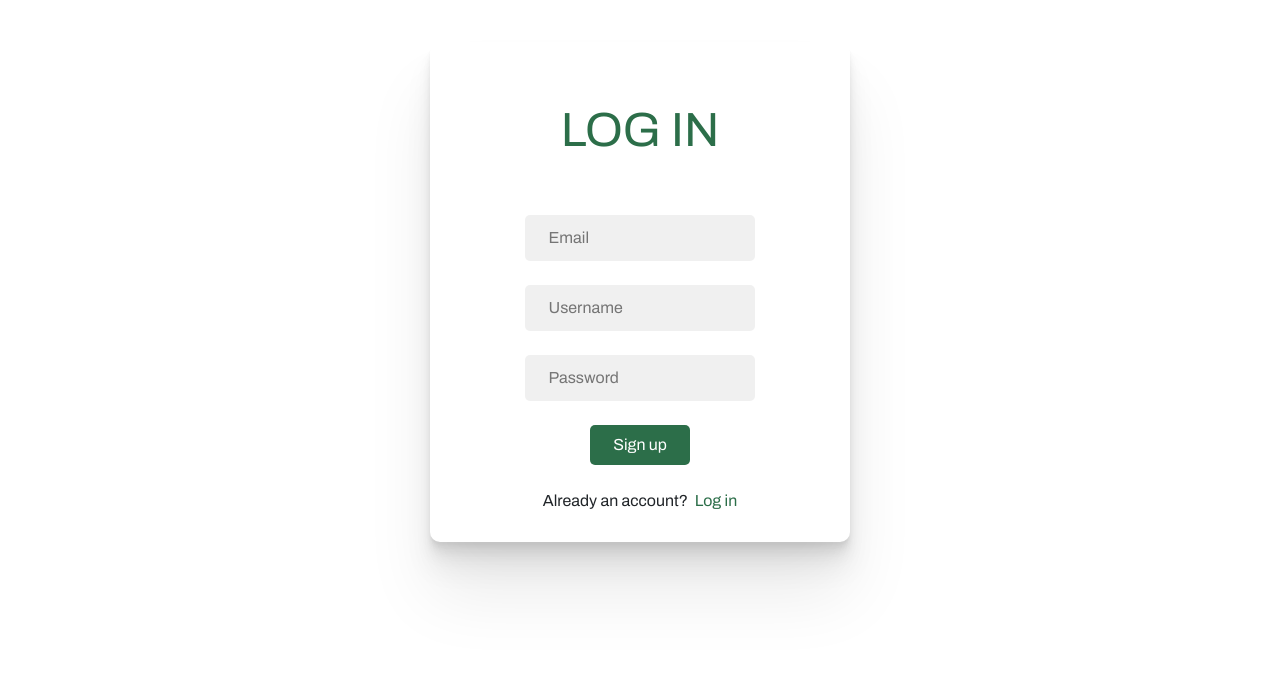
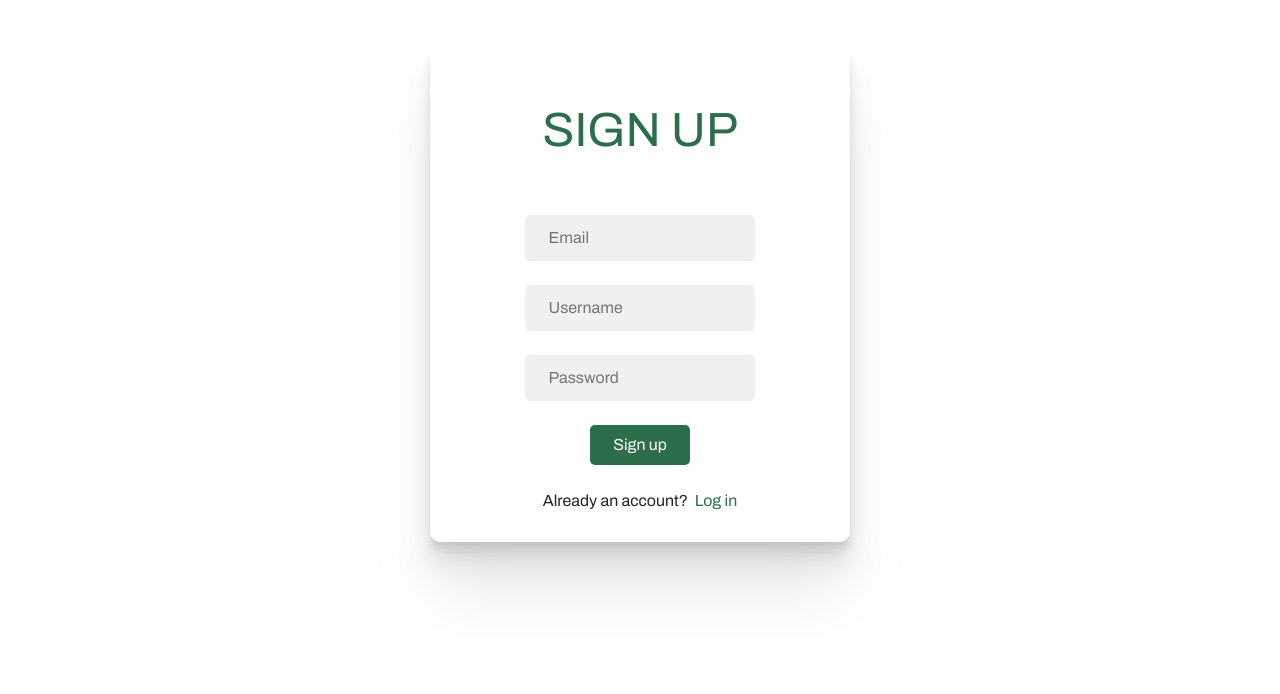
Before and after one commit to Kapatid/JS-Web-Design-FINALS, a website: page html/sign_up.html in a window 1280 px wide. Shown: the part 106-800 px from the top of the page. Drawn offline with nearby package versions, Linux system fonts and the light colour scheme.

Commit message:
Change title

```diff
--- a/html/sign_up.html
+++ b/html/sign_up.html
@@ -3,7 +3,7 @@
 <html lang="en">
 
 <head>
-  <title>JS Web Design</title>
+  <title>Sign Up</title>
 
   <meta charset="utf-8">
   <meta name="description" content="Web design project">
@@ -65,7 +65,7 @@
   <div class="main-body">
     <div class="container sign-log-container">
         <div class="row">
-          <h5 class="text-primary">LOG IN</h5>
+          <h5 class="text-primary">SIGN UP</h5>
         </div>
         <form>
           <div class="row mt-5 p-2 txtbox-container">
```
Also changed, not shown: html/log_in.html (+1 -1 lines).
